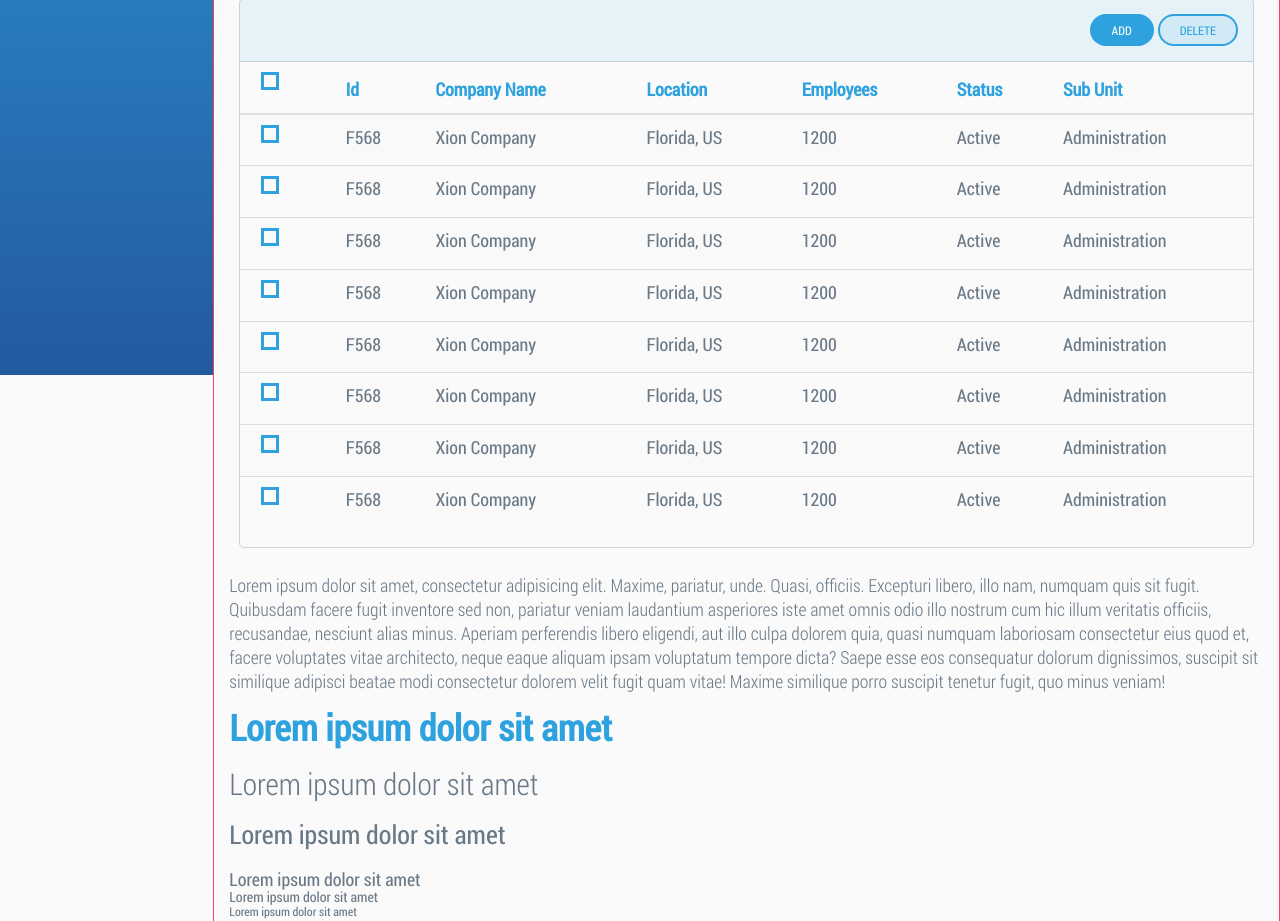
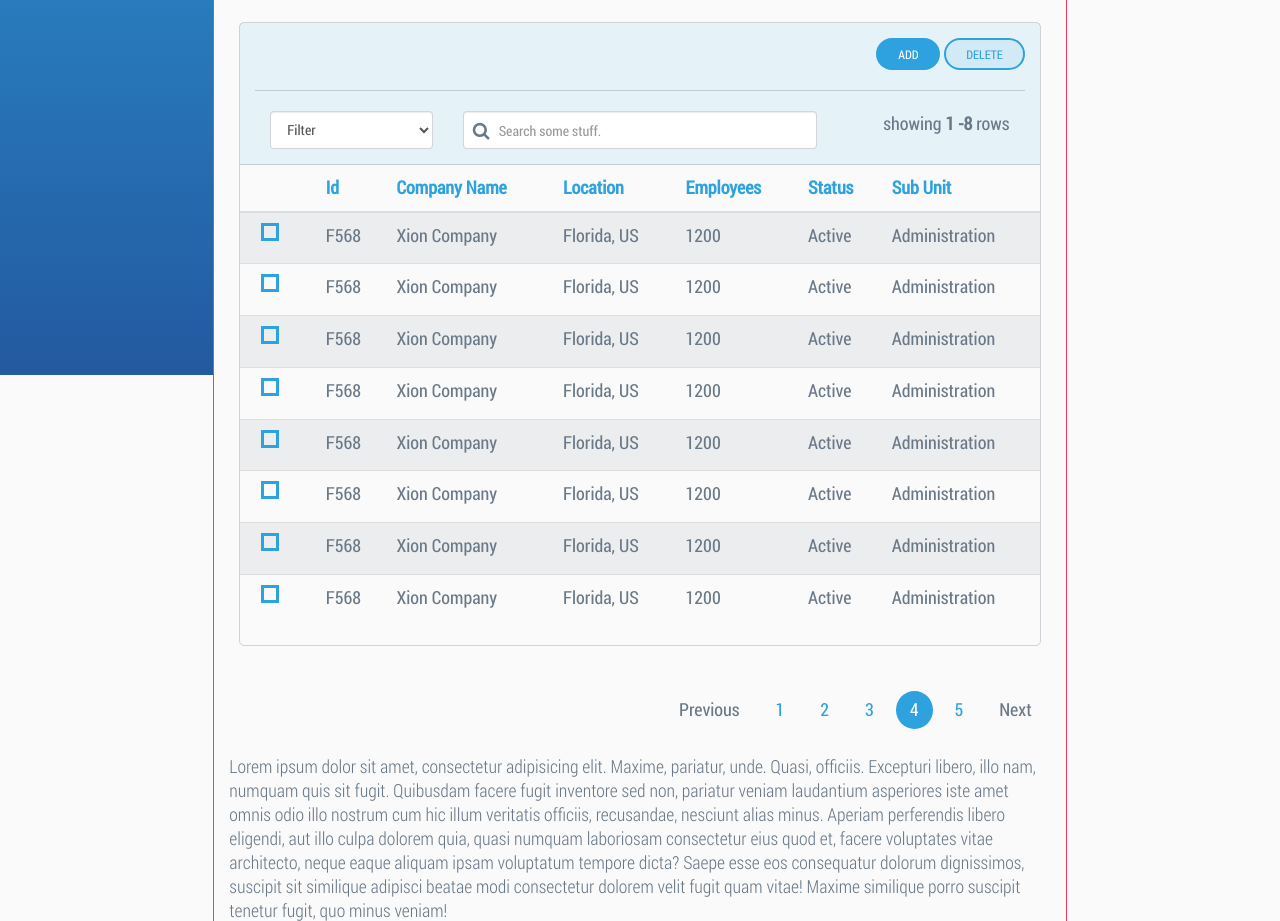
Before and after one commit to iz-syed/HR-Management, a website: page index.html in a window 1280 px wide. Shown: the part 425-1346 px from the top of the page. Drawn offline with Linux system fonts and the light colour scheme.

Commit message:
Sub head filter & Sub search section
---

```diff
--- a/index.html
+++ b/index.html
@@ -40,7 +40,7 @@
       <!-- Sidebar / -->
 
     </aside>
-    <aside class="col-sm-9 col-md-10 cf test">
+    <aside class="col-sm-9 col-md-8 cf test">
 
         <div class="row">
           <div class="bg-white">
@@ -99,12 +99,31 @@
                 <div class="col-xs-12 table-sub-header text-right">
                   <button class="btn btn-sm" capsOn>Add</button>
                   <button class="btn btn-sm active" capsOn>Delete</button>
+                  <hr />
+                  <div class="div">
+                    <div class="col-sm-3">
+                      <select class="form-control">
+                          <option value="">Filter</option>
+                        </select>
+                    </div>
+                    <div class="col-sm-6">
+                      <div class="table-filter">
+                        <input type="text" class="form-control" placeholder="Search some stuff.">
+                      </div>
+                    </div>
+                    <div class="col-sm-3">
+                      <div class="text-right">
+                        showing <strong>1 -8</strong> rows
+                      </div>
+                    </div>
+                  </div>
                 </div>
                 <table class="table table-striped table-hover tableSite">
                   <thead>
                     <tr>
 
                       <th>
+                        <span class="hide">Select</span|>
                         <label for="selectAll" class="custom-checkbox">&nbsp;</label>
                         <input type="checkbox" name="selectAll" id="selectAll" class="checkbox">
                       </th>
@@ -219,6 +238,18 @@
               </form>
               </div>
 
+              <div class="text-right">
+                <ul class="pagination">
+                  <li><a href="#0">Previous</a></li>
+                  <li><a href="#0">1</a></li>
+                  <li><a href="#0">2</a></li>
+                  <li><a href="#0">3</a></li>
+                  <li><a href="#0" class="active">4</a></li>
+                  <li><a href="#0">5</a></li>
+                  <li><a href="#0">Next</a></li>
+                </ul>
+              </div>
+
         <p>Lorem ipsum dolor sit amet, consectetur adipisicing elit. Maxime, pariatur, unde. Quasi, officiis. Excepturi libero, illo nam, numquam quis sit fugit. Quibusdam facere fugit inventore sed non, pariatur veniam laudantium asperiores iste amet omnis odio illo nostrum cum hic illum veritatis officiis, recusandae, nesciunt alias minus. Aperiam perferendis libero eligendi, aut illo culpa dolorem quia, quasi numquam laboriosam consectetur eius quod et, facere voluptates vitae architecto, neque eaque aliquam ipsam voluptatum tempore dicta? Saepe esse eos consequatur dolorum dignissimos, suscipit sit similique adipisci beatae modi consectetur dolorem velit fugit quam vitae! Maxime similique porro suscipit tenetur fugit, quo minus veniam!</p>
 
         <h1>Lorem ipsum dolor sit amet</h1>
@@ -272,17 +303,7 @@
 
 
 
-        <div class="text-right">
-          <ul class="pagination">
-            <li><a href="#0">Previous</a></li>
-            <li><a href="#0">1</a></li>
-            <li><a href="#0">2</a></li>
-            <li><a href="#0">3</a></li>
-            <li class="active"><a href="#0">4</a></li>
-            <li><a href="#0">5</a></li>
-            <li><a href="#0">Next</a></li>
-          </ul>
-        </div>
+
 
         <div class="file-upload">
           <img id="target"/>
@@ -390,6 +411,10 @@
 
 
     </aside>
+
+    <aside class="col-md-2 cf test">
+        0000
+    </aside>
   </div>
 </section>
 
--- a/sass/_common.scss
+++ b/sass/_common.scss
@@ -405,16 +405,18 @@ a {
   	a {
   		color:$secondary;
 
+
   		&:hover {
   			background-color:transparent;
   			color:$primary;
-
   		}
   	}
   }
 
   li {
-  	display: inline;
+  	display: inline-block;
+  	margin-right: 5px;
+  	cursor: pointer;
 
 	  &.active {
 	  	a {
@@ -430,12 +432,13 @@ a {
 		line-height: 1.428571429;
 		color: $primary;
 		text-decoration: none;
-		background-color: $white;
+		// background-color: $white;
+		cursor: pointer;
 
-		&:hover {
+		&:hover, &.active {
 			z-index: 2;
 			color: $white;
-			cursor: default;
+			// cursor: default;
 			background-color: $primary;
 			@include border-radius(50%);
 		} // paginatation :hover
@@ -527,6 +530,10 @@ form {
 [capsOn] {	text-transform:uppercase; }
 [capsOff] {	text-transform:lowecase; }
 
+.table-striped > tbody > tr:nth-of-type(odd) {
+	background-color: rgba($secondary, 0.1)
+}
+
 
 
 
--- a/sass/style.scss
+++ b/sass/style.scss
@@ -134,6 +134,8 @@ $asset-base-path: '../assets' !default;
   padding-top: 15px;
   padding-bottom: 15px;
   border-bottom:1px solid rgba($secondary, 0.3);
+
+
 }
 
 .tableView {
@@ -326,18 +328,17 @@ svg.custom-svg path {fill: $green !important; stroke:$white !important;}
     height:45px;
       box-shadow:0 0 0 transparent;
 
-    &:hover, &:focus {
-      border-color:transparent;
-      box-shadow:0 0 0 transparent;
-    }
-  }
+      &:hover, &:focus {
+        border-color:transparent;
+        box-shadow:0 0 0 transparent;
+      } // top-search input :hover :focus
+
+  } // top-search input
 
   .form-group {
     margin-top: 25px;
     margin-bottom: 25px;
     position: relative;
-
-
 
       &:before {
       display: inline-block;
@@ -350,8 +351,36 @@ svg.custom-svg path {fill: $green !important; stroke:$white !important;}
         position: absolute;
         left: 20px;
         top: 30%;
-      }
-  }
+      } // top-search > form group:before
+  } // top-search > form group
 
 
 }
+
+
+
+hr {
+  border-color:rgba($secondary, 0.3)
+}
+
+
+.table-filter {
+  position: relative;
+
+  input {
+    padding-left: 35px;
+  } // table-filter input
+
+  &:before {
+      display: inline-block;
+      font: normal normal normal #{$fa-font-size-base}/#{$fa-line-height-base} FontAwesome; // shortening font declaration
+      font-size: inherit; // can't have font-size inherit on line above, so need to override
+      text-rendering: auto; // optimizelegibility throws things off #1094
+      -webkit-font-smoothing: antialiased;
+      -moz-osx-font-smoothing: grayscale;
+        content: $fa-var-search;
+        position: absolute;
+        left: 10px;
+        top: 30%;
+      } // table-filter :before
+} // table-filter
```
Also changed, not shown: css/style.css.
